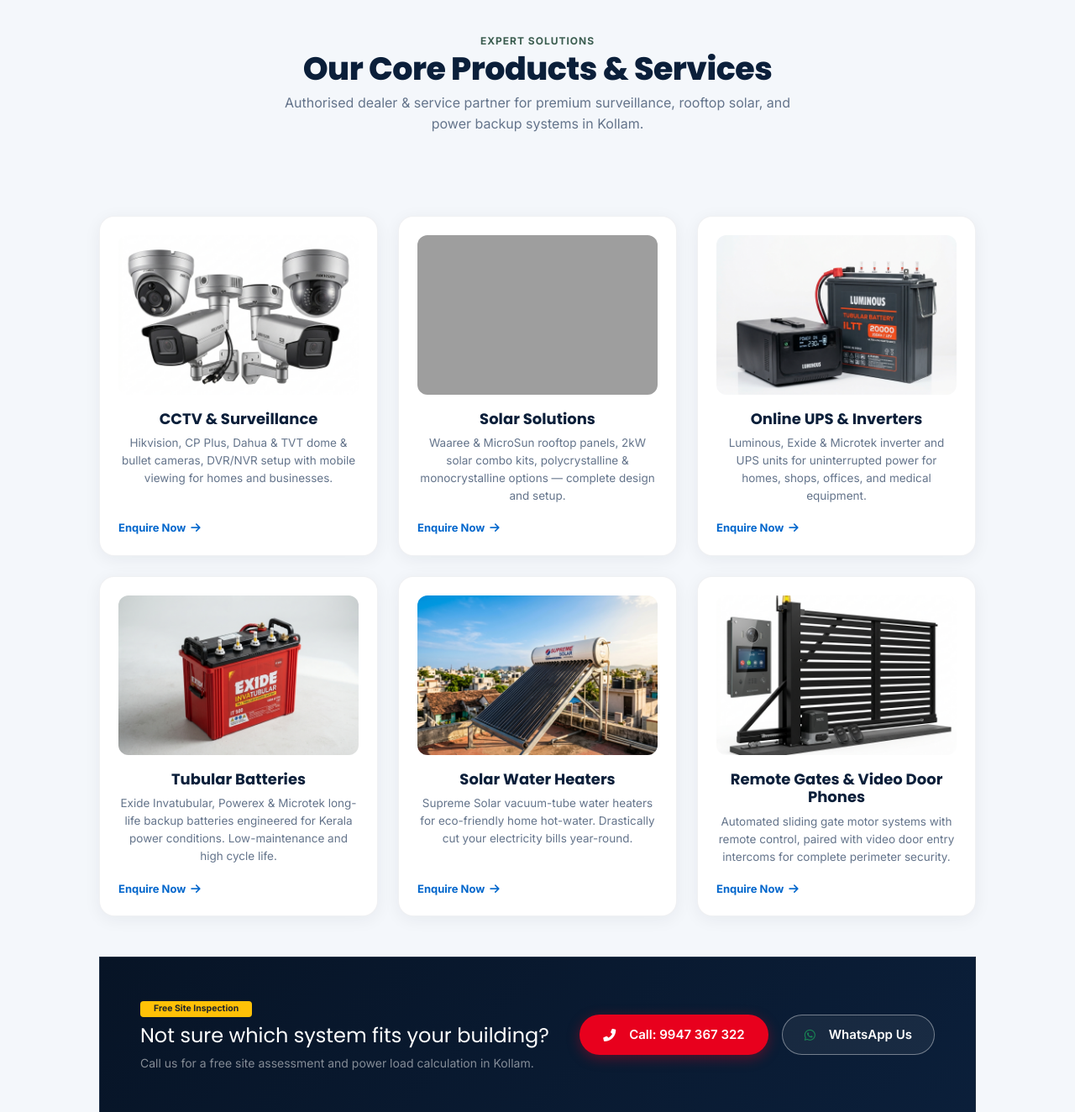
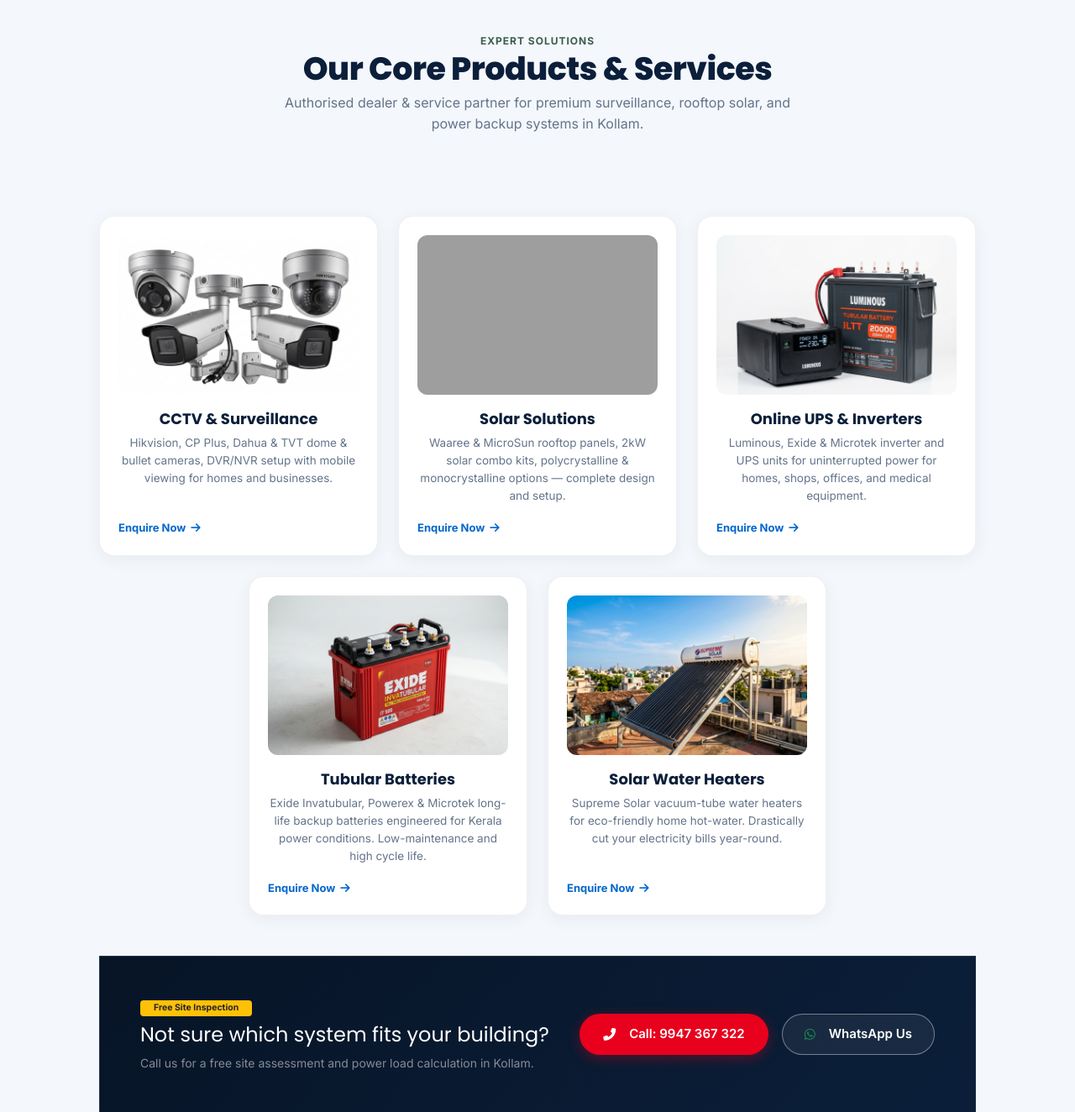
Before and after one commit to abhinavdeveloperiz/Power-view, a Django app: template templates/index.html in a window 1280 px wide. Shown: the part 1760-3084 px from the top of the page at 84% size. Run offline with Django 5.2, Linux system fonts and the light colour scheme; the template is opened without the code that fills it, so the values that code supplies are empty; some libraries are stand-ins or nearby versions; grey boxes are pictures that could not be loaded.

Commit message:
Remove Remote Gates & Video Door Phones product card and references

```diff
--- a/templates/partials/_footer.html
+++ b/templates/partials/_footer.html
@@ -62,7 +62,6 @@
               <li><a href="#services">Online UPS &amp; Inverters</a></li>
               <li><a href="#services">Tubular Batteries</a></li>
               <li><a href="#services">Solar Water Heaters</a></li>
-              <li><a href="#services">Auto Gates &amp; Intercoms</a></li>
             </ul>
           </div>
 
--- a/templates/partials/_hero.html
+++ b/templates/partials/_hero.html
@@ -52,8 +52,8 @@
               <span>Batteries</span>
             </div>
             <div class="hero-trust-badge">
-              <i class="fas fa-shield-alt" style="color: var(--pv-yellow);"></i>
-              <span>Auto Gates</span>
+              <i class="fas fa-temperature-high" style="color: var(--pv-yellow);"></i>
+              <span>Water Heaters</span>
             </div>
           </div>
         </div>
--- a/templates/partials/_services.html
+++ b/templates/partials/_services.html
@@ -16,8 +16,8 @@
       </div>
     </div>
 
-    <!-- 6 Service Items Grid -->
-    <div class="row g-4">
+    <!-- 5 Service Items Grid -->
+    <div class="row g-4 justify-content-center">
 
       <!-- 1. CCTV & Surveillance -->
       <div class="col-12 col-md-6 col-lg-4">
@@ -104,22 +104,6 @@
         </div>
       </div>
 
-      <!-- 6. Remote Gates & Video Door Phones -->
-      <div class="col-12 col-md-6 col-lg-4">
-        <div class="product-item">
-          <img src="{% static 'images/products/remote-gate-video-door.jpg' %}"
-            alt="Automated sliding gate motor and video door phone" class="product-thumbnail" />
-          <h3>Remote Gates &amp; Video Door Phones</h3>
-          <p class="product-desc">
-            Automated sliding gate motor systems with remote control, paired with video door entry intercoms for
-            complete perimeter security.
-          </p>
-          <a href="#contact" class="product-action">
-            <span>Enquire Now</span>
-            <i class="fas fa-arrow-right"></i>
-          </a>
-        </div>
-      </div>
 
     </div>
 
```
